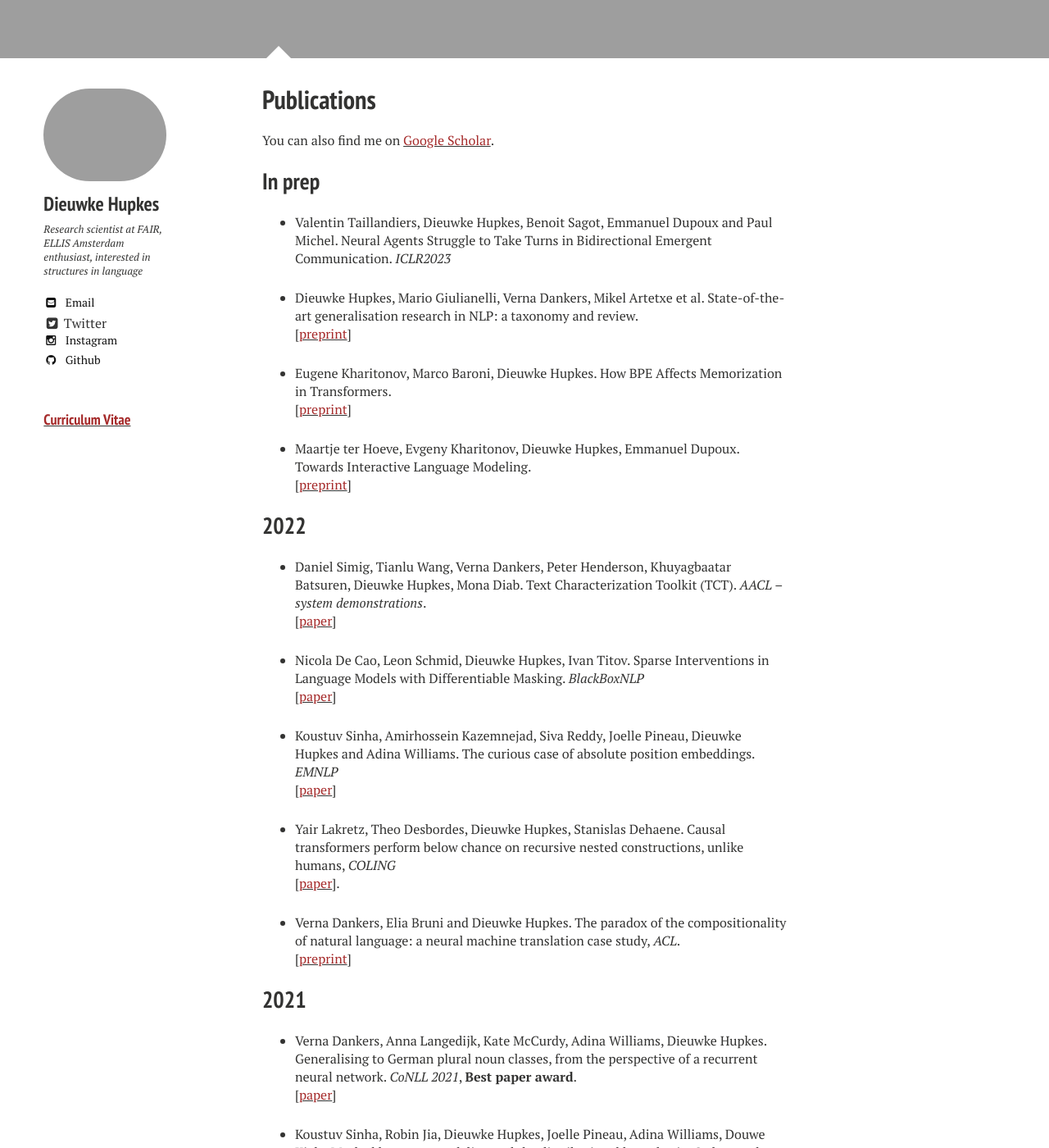
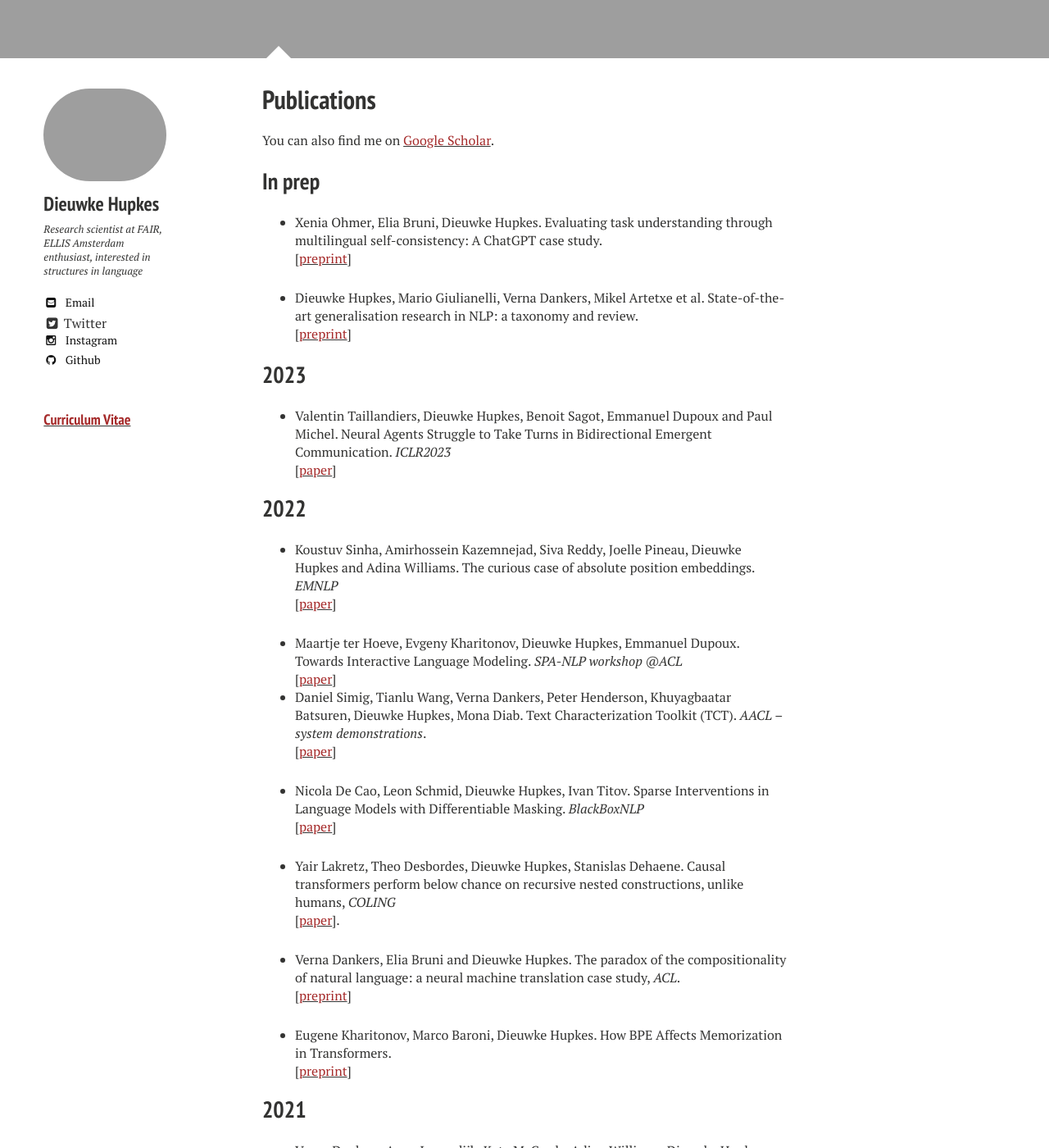
Before and after one commit to dieuwkehupkes/dieuwkehupkes.github.io, a Jekyll site: the page built from publications.md, in a window 1280 px wide and 1400 px high, scrolled down 973 px. Shown: the whole window at 82% size. Built offline with Jekyll 4.4.1, drawn with Linux system fonts in a browser that asks for light colours; nearby versions of some CDN libraries.

Commit message:
Update publications

```diff
--- a/publications.md
+++ b/publications.md
@@ -14,28 +14,29 @@ You can also find me on <a href="https://scholar.google.com/citations?user=tAtSM
 
 ## In prep
 
-* Valentin Taillandiers, Dieuwke Hupkes, Benoit Sagot, Emmanuel Dupoux and Paul Michel. Neural Agents Struggle to Take Turns in Bidirectional Emergent Communication. *ICLR2023*
+* Xenia Ohmer, Elia Bruni, Dieuwke Hupkes. Evaluating task understanding through multilingual self-consistency: A ChatGPT case study.\\
+\[[<font color="brown">preprint</font>](https://arxiv.org/abs/2305.11662){:target="blank"}\]
 
 * Dieuwke Hupkes, Mario Giulianelli, Verna Dankers, Mikel Artetxe et al. State-of-the-art generalisation research in NLP: a taxonomy and review. \\
 \[[<font color="brown">preprint</font>](https://arxiv.org/abs/2210.03050){:target="blank"}\]
 
-* Eugene Kharitonov, Marco Baroni, Dieuwke Hupkes. How BPE Affects Memorization in Transformers.\\
-\[[<font color="brown">preprint</font>](https://arxiv.org/abs/2110.02782){:target="blank"}\]
+## 2023
 
-* Maartje ter Hoeve, Evgeny Kharitonov, Dieuwke Hupkes, Emmanuel Dupoux. Towards Interactive Language Modeling. \\
-\[[<font color="brown">preprint</font>](https://arxiv.org/pdf/2112.11911){:target="blank"}\]
-
+* Valentin Taillandiers, Dieuwke Hupkes, Benoit Sagot, Emmanuel Dupoux and Paul Michel. Neural Agents Struggle to Take Turns in Bidirectional Emergent Communication. *ICLR2023* \\
+\[[<font color="brown">paper</font>](https://openreview.net/pdf?id=GULFHQfgw0g){:target="blank"}\]
 
 ## 2022
 
+* Koustuv Sinha, Amirhossein Kazemnejad, Siva Reddy, Joelle Pineau, Dieuwke Hupkes and Adina Williams. The curious case of absolute position embeddings. *EMNLP*\\
+\[[<font color="brown">paper</font>](https://aclanthology.org/2022.findings-emnlp.326/){:target="blank"}\]
+
+* Maartje ter Hoeve, Evgeny Kharitonov, Dieuwke Hupkes, Emmanuel Dupoux. Towards Interactive Language Modeling. *SPA-NLP workshop @ACL* \\
+\[[<font color="brown">paper</font>](https://www.semiparametric.ml/assets/papers/N10.pdf){:target="blank"}\]
 * Daniel Simig, Tianlu Wang, Verna Dankers, Peter Henderson, Khuyagbaatar Batsuren, Dieuwke Hupkes, Mona Diab. Text Characterization Toolkit (TCT). *AACL -- system demonstrations*. \\
 \[[<font color="brown">paper</font>](https://aclanthology.org/2022.aacl-demo.9.pdf){:target="blank"}\]
 
 * Nicola De Cao, Leon Schmid, Dieuwke Hupkes, Ivan Titov. Sparse Interventions in Language Models with Differentiable Masking. *BlackBoxNLP* \\
 \[[<font color="brown">paper</font>](https://aclanthology.org/2022.blackboxnlp-1.2/){:target="blank"}\]
-
-* Koustuv Sinha, Amirhossein Kazemnejad, Siva Reddy, Joelle Pineau, Dieuwke Hupkes and Adina Williams. The curious case of absolute position embeddings. *EMNLP*\\
-\[[<font color="brown">paper</font>](https://aclanthology.org/2022.findings-emnlp.326/){:target="blank"}\]
 
 * Yair Lakretz, Theo Desbordes, Dieuwke Hupkes, Stanislas Dehaene. Causal transformers perform below chance on recursive nested constructions, unlike humans, *COLING* \\
 \[[<font color="brown">paper</font>](https://aclanthology.org/2022.coling-1.285.pdf){:target="blank"}\].
@@ -43,6 +44,8 @@ You can also find me on <a href="https://scholar.google.com/citations?user=tAtSM
 * Verna Dankers, Elia Bruni and Dieuwke Hupkes. The paradox of the compositionality of natural language: a neural machine translation case study, *ACL*.\\
 \[[<font color="brown">preprint</font>](https://aclanthology.org/2022.acl-long.286/){:target="blank"}\]
 
+* Eugene Kharitonov, Marco Baroni, Dieuwke Hupkes. How BPE Affects Memorization in Transformers.\\
+\[[<font color="brown">preprint</font>](https://arxiv.org/abs/2110.02782){:target="blank"}\]
 
 ## 2021
 
```
